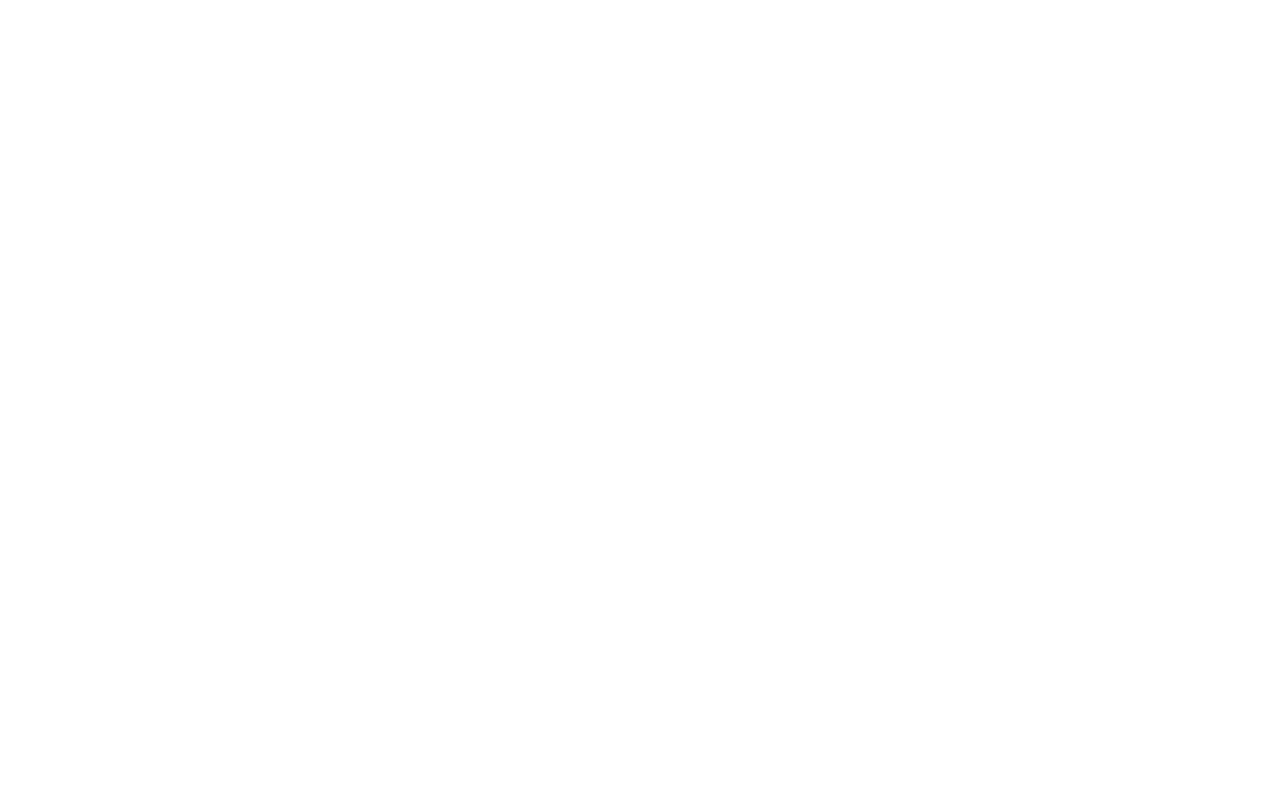
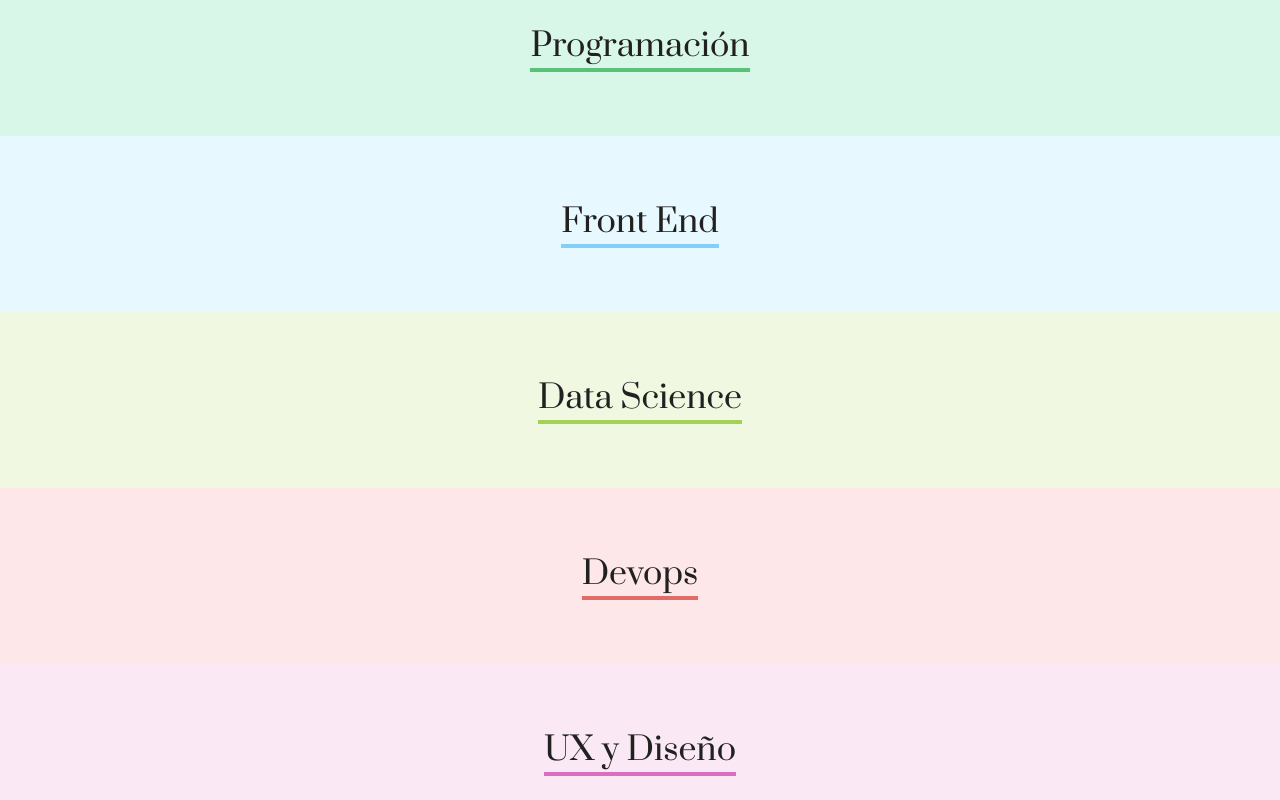
Before and after one commit to greivyhf/Org, a React (Create React App) app: page / in a window 1280 px wide. Shown: the part 1640-2440 px from the top of the page. Before the commit the page ends 1600 px from the top, so only its background shows below. Built offline with nearby package versions, Linux system fonts and the light colour scheme.

Commit message:
refactorizando codigo

```diff
--- a/src/App.js
+++ b/src/App.js
@@ -4,9 +4,48 @@
 import Header from "./componentes/Header"
 import Formulario from './componentes/Formulario';
 import MiOrg from './componentes/MiOrg';
+import Equipo from './componentes/Equipo';
 
 
 function App() {
+  const equipos =[
+    {
+     titulo:"Programación",
+     colorPrimario:"#57C278",
+     colorSecundario:"#D9F7E9"
+    },
+    {
+      titulo:"Front End",
+      colorPrimario:"#82CFFA",
+      colorSecundario:"#E8F8FF"
+     },
+     {
+      titulo:"Data Science",
+      colorPrimario:"#A6D157",
+      colorSecundario:"#F0F8E2"
+     },
+     {
+      titulo:"Devops",
+      colorPrimario:"#E06B69",
+      colorSecundario:"#FDE7E8"
+     },
+     {
+      titulo:"UX y Diseño",
+      colorPrimario:"#DB6EBF",
+      colorSecundario:"#FAE9F5"
+     },
+     {
+      titulo:"Móvil",
+      colorPrimario:"#FFBA05",
+      colorSecundario:"#FFF5D9"
+     },
+     {
+      titulo:"Innovación y Gestión",
+      colorPrimario:"#FF8A29",
+      colorSecundario:"#FFEEDF"
+     }
+  ];
+
   const [mostrarFormulario, actualizarMostrar] = useState(true);
   //ternario --> condicion ? SiEsTrue : SiEsFalse
   //Condicion && Muestra
@@ -17,8 +56,13 @@
     <div>
       <Header/>
       {/* {mostrarFormulario=== true? <Formulario/>: <div></div>} */}
-      {mostrarFormulario && <Formulario/>}
+      {mostrarFormulario && <Formulario equipos={equipos.map((equipo) => equipo.titulo)} />}
       <MiOrg cambiarEstado={cambiarEstado} />
+      {
+        equipos.map((equipo) =>{
+          return <Equipo datos={equipo} key={equipo.titulo} />
+        })
+      }
     </div>
   );
 }
--- /dev/null
+++ b/src/componentes/Equipo/Equipo.css
@@ -0,0 +1,15 @@
+.equipo{
+    font-family: prata, serif;
+    width: 100%;
+    text-align: center;
+    padding: 32px;
+    box-sizing: border-box;
+}
+.equipo h3{
+    display: inline-block;
+    font-size: 2rem;
+    font-weight: 400;
+    color: #212121;
+    border-bottom: 4px solid ;
+
+}
--- /dev/null
+++ b/src/componentes/Equipo/index.js
@@ -0,0 +1,18 @@
+import './Equipo.css'
+
+const Equipo =(props)=>{
+    //Destructuracion
+    const{colorPrimario, colorSecundario,titulo} = props.datos
+
+    const estiloTitulo = {borderColor:colorPrimario }
+    const estiloFondo = {backgroundColor:colorSecundario}
+
+    return <section className='equipo' style={estiloFondo} >
+        <h3 style={estiloTitulo} >{titulo} </h3>
+        <div className='colaboradores'>
+
+        </div>
+    </section>
+}
+
+export default Equipo
--- a/src/componentes/Formulario/index.js
+++ b/src/componentes/Formulario/index.js
@@ -4,12 +4,11 @@
 import Boton from '../Boton';
 import { useState } from 'react';
 
-const Formulario =()=>{
+const Formulario =(props)=>{
     const [nombre,setNombre] = useState("")
     const [puesto,setPuesto] = useState("")
     const [foto,setFoto] = useState("")
     const [equipo,setEquipo] = useState("")
-
     const manejarEnvio = (e)=>{
         e.preventDefault()
 
@@ -50,6 +49,7 @@
             valor={equipo}
             actualizarValor={setEquipo}
             required
+            listaEquipos={props.equipos}
         />
         <Boton texto="Crear"/>
     </form>
--- a/src/componentes/ListaOpciones/index.js
+++ b/src/componentes/ListaOpciones/index.js
@@ -1,7 +1,6 @@
 import './ListaOpciones.css';
 
 const ListaOpciones =(props)=>{
-    const equipos =["Programación","Front End", "Data Science","Devops", "UX y Diseño","Móvil", "Innovación y  Gestión"];
 
     //metodo map -> arreglo.map((equipo, index)=>{
     // return <option key>equipo<option/>
@@ -17,7 +16,7 @@
             <option value="" disabled defaultValue="" hidden > Seleccionar el equipo </option>
             required={props.required}
 
-            {equipos.map((equipo, index)=>{
+            {props.listaEquipos.map((equipo, index)=>{
                 return <option key={index} value={equipo}>{equipo}</option>
             })}
         </select>
```
